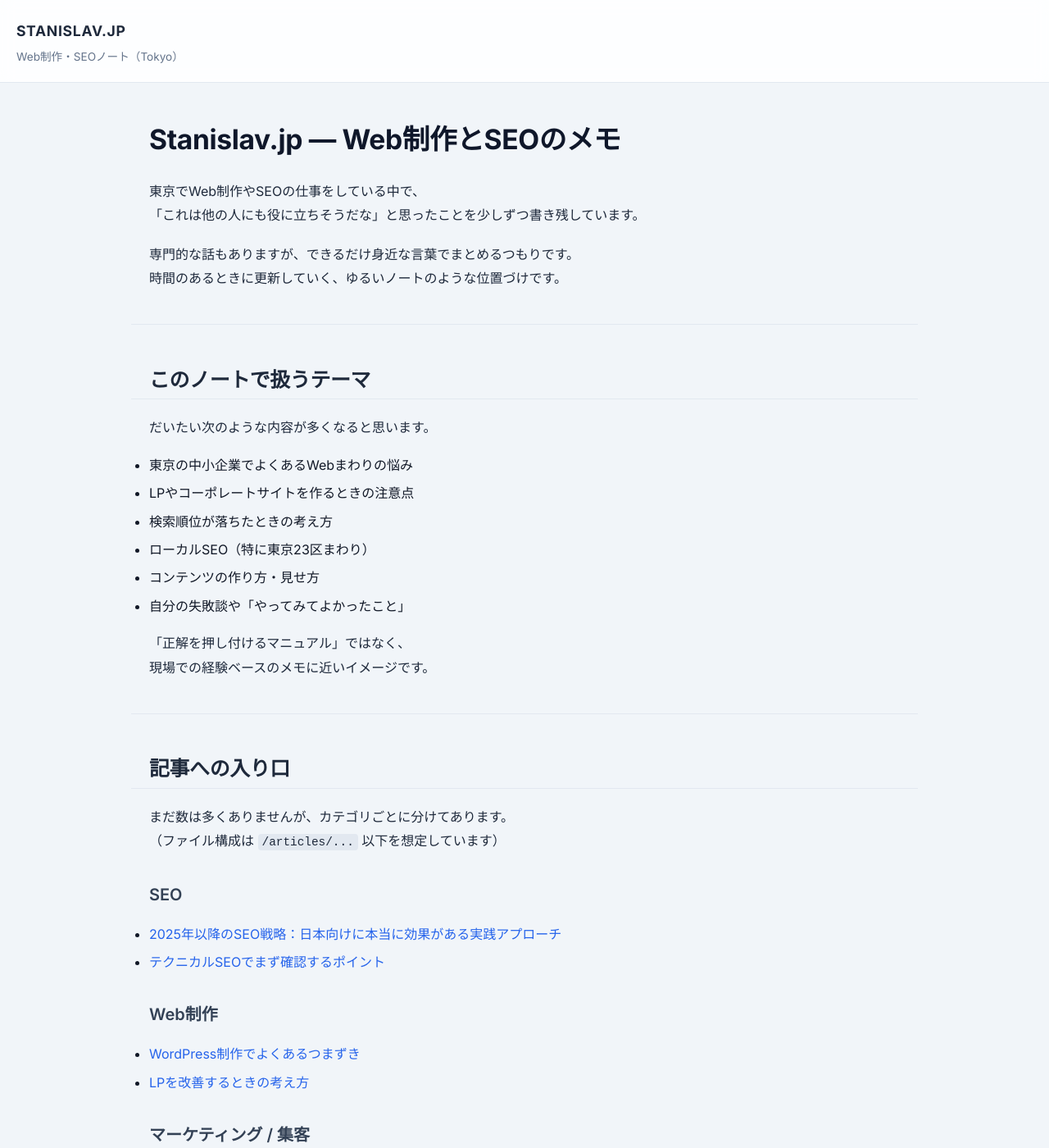
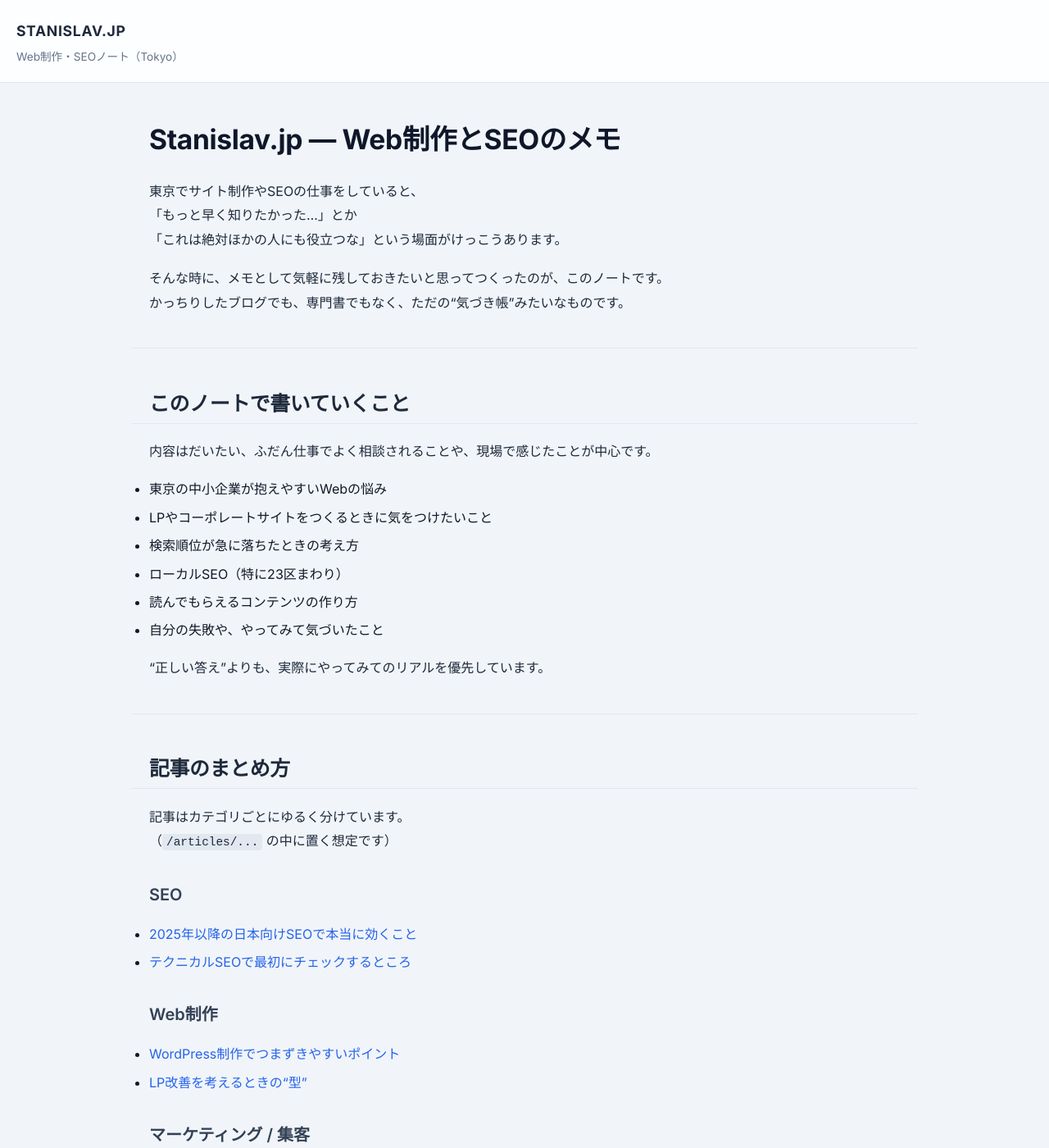
Before and after one commit to samikhajlov/stanislavjp-articles, a Jekyll site: the page built from index.md, in a window 1280 px wide and 1400 px high. Shown: the whole window at 82% size. Built offline with Jekyll 4.4.1, drawn with Linux system fonts in a browser that asks for light colours; some of the changed text lies outside the part shown.

Commit message:
Revise title, description, and content for clarity
Updated the title and description for clarity and tone. Revised various sections for improved readability and consistency.

```diff
--- a/index.md
+++ b/index.md
@@ -1,71 +1,68 @@
 ---
-title: "Stanislav.jp Web制作・SEOノート"
-description: "東京でWeb制作とSEOの仕事をしながら気づいたことや、よく聞かれる質問をまとめたメモです。"
+title: "Stanislav.jp — Web制作とSEOのメモ"
+description: "東京でWeb制作やSEOの仕事をしながら気づいたことを、気楽に書き留めたノートです。"
 ---
-
 
 # Stanislav.jp — Web制作とSEOのメモ
 
-東京でWeb制作やSEOの仕事をしている中で、
-「これは他の人にも役に立ちそうだな」と思ったことを少しずつ書き残しています。
+東京でサイト制作やSEOの仕事をしていると、
+「もっと早く知りたかった…」とか
+「これは絶対ほかの人にも役立つな」という場面がけっこうあります。
 
-専門的な話もありますが、できるだけ身近な言葉でまとめるつもりです。
-時間のあるときに更新していく、ゆるいノートのような位置づけです。
+そんな時に、メモとして気軽に残しておきたいと思ってつくったのが、このノートです。
+かっちりしたブログでも、専門書でもなく、ただの“気づき帳”みたいなものです。
 
 ---
 
-## このノートで扱うテーマ
+## このノートで書いていくこと
 
-だいたい次のような内容が多くなると思います。
+内容はだいたい、ふだん仕事でよく相談されることや、現場で感じたことが中心です。
 
-- 東京の中小企業でよくあるWebまわりの悩み
-- LPやコーポレートサイトを作るときの注意点
-- 検索順位が落ちたときの考え方
-- ローカルSEO（特に東京23区まわり）
-- コンテンツの作り方・見せ方
-- 自分の失敗談や「やってみてよかったこと」
+- 東京の中小企業が抱えやすいWebの悩み
+- LPやコーポレートサイトをつくるときに気をつけたいこと
+- 検索順位が急に落ちたときの考え方
+- ローカルSEO（特に23区まわり）
+- 読んでもらえるコンテンツの作り方
+- 自分の失敗や、やってみて気づいたこと
 
-「正解を押し付けるマニュアル」ではなく、
-現場での経験ベースのメモに近いイメージです。
+“正しい答え”よりも、実際にやってみてのリアルを優先しています。
 
 ---
 
-## 記事への入り口
+## 記事のまとめ方
 
-まだ数は多くありませんが、カテゴリごとに分けてあります。
-（ファイル構成は `/articles/...` 以下を想定しています）
+記事はカテゴリごとにゆるく分けています。
+（`/articles/...` の中に置く想定です）
 
 ### SEO
 
-- [2025年以降のSEO戦略：日本向けに本当に効果がある実践アプローチ](./articles/2025-seo-strategy-japan.md)
-- [テクニカルSEOでまず確認するポイント](./articles/technical-seo-checklist.md)
+- [2025年以降の日本向けSEOで本当に効くこと](./articles/2025-seo-strategy-japan.md)
+- [テクニカルSEOで最初にチェックするところ](./articles/technical-seo-checklist.md)
 
 ### Web制作
 
-- [WordPress制作でよくあるつまずき](./articles/web-dev/wordpress-tips.md)
-- [LPを改善するときの考え方](./articles/web-dev/lp-improvements.md)
+- [WordPress制作でつまずきやすいポイント](./articles/web-dev/wordpress-tips.md)
+- [LP改善を考えるときの“型”](./articles/web-dev/lp-improvements.md)
 
 ### マーケティング / 集客
 
-- [小さなビジネスがオンライン集客を始めるときに決めておきたいこと](./articles/marketing/small-business-leads.md)
+- [小さなビジネスがオンライン集客を始める前に決めたいこと](./articles/marketing/small-business-leads.md)
 
-### ケース・実例
+### ケース / 実例
 
 - [新宿の企業サイトをリニューアルしたときの話](./articles/case/shinjuku-case.md)
 
-※ ファイル名やパスは、実際の構成に合わせて自由に変えてください。
-
 ---
 
-## 書き方のスタンス
+## 書くときに意識していること
 
-- 読む人を想像しながら書く（専門家向けではなく「少し詳しくなりたい人」向け）
-- 難しい話は、できるだけ背景から説明する
-- うまくいったことだけでなく、遠回りした部分も正直に書く
-- 広告っぽくならないようにする
+- 専門家向けじゃなく「少し詳しくなりたい人」をイメージする
+- 難しい話ほど、背景からていねいに
+- うまくいった話より、寄り道した部分も正直に
+- 広告みたいな言い回しは避ける
 
-SEOの話も出てきますが、
-まずは「人が読んで納得できるか」を優先しています。
+SEOのことも触れますが、
+まずは“読む人がちゃんと理解できるか”をいちばん大事にしています。
 
 ---
 
@@ -73,19 +70,21 @@ SEOの話も出てきますが、
 
 **Stanislav（スタニスラフ）**
 東京在住の Web制作者 / SEOコンサルタントです。
-英語と日本語の両方で仕事をしています。
+日本語と英語の両方で仕事をしています。
+
+やっていること：
 
 - Webサイト制作（LP / コーポレートサイト / WordPress）
 - SEO（ローカル検索・テクニカルSEO）
-- Webマーケティング（集客導線・CV改善）
+- Webマーケ・コンバージョン改善
 
-本人確認用のプロフィール：
-[LinkedIn プロフィール](https://www.linkedin.com/in/stas9002/)
+誰か分かるように、こちらにプロフィールがあります：
+[LinkedIn](https://www.linkedin.com/in/stas9002/)
 
 ---
 
-## 連絡先
+## お問い合わせ
 
-制作やSEOに関する相談は、こちらのサイトからお問い合わせいただけます。
+Web制作やSEOの相談があれば、こちらから気軽にどうぞ。
 
-- メインサイト: https://stanislav.jp/
+- https://stanislav.jp/
```
